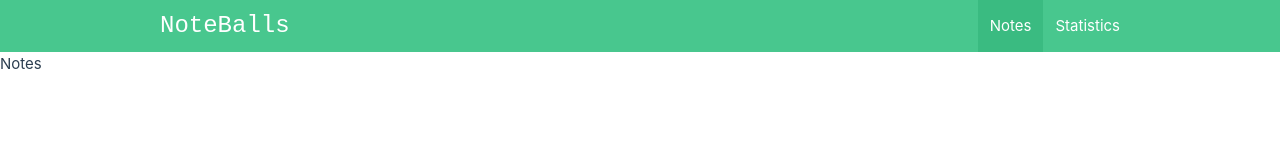
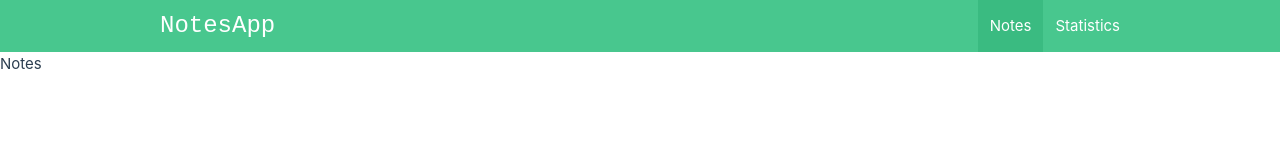
Before and after one commit to memorah/vue-composition-api-noteAPP, a Vue app: page /#/ in a window 1280 px wide. Shown: the top 160 px of the page. Built offline with nearby package versions, Linux system fonts and the light colour scheme.

Commit message:
edit name

```diff
--- a/src/components/layout/NavBar.vue
+++ b/src/components/layout/NavBar.vue
@@ -2,7 +2,7 @@
   <nav class="navbar is-success" role="navigation" aria-label="main navigation">
     <div class="container is-max-desktop">
       <div class="navbar-brand">
-        <div class="navbar-item is-size-4 is-family-monospace">NoteBalls</div>
+        <div class="navbar-item is-size-4 is-family-monospace">NotesApp</div>
         <a
           role="button"
           @click.prevent="showMobileNav = !showMobileNav"
```
